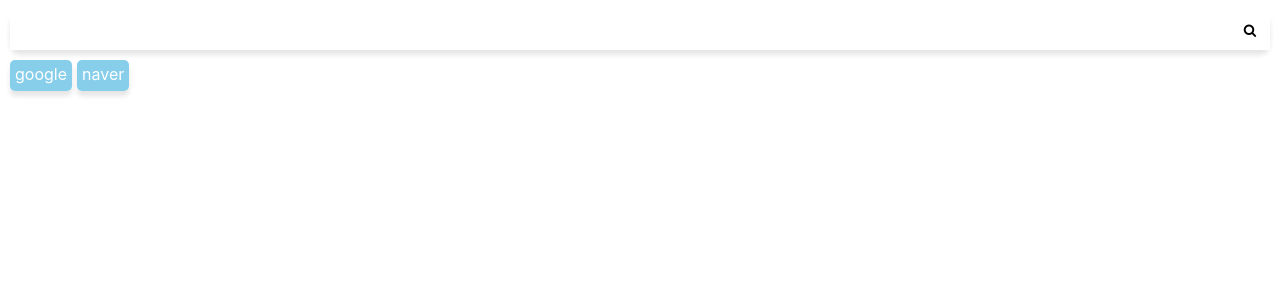
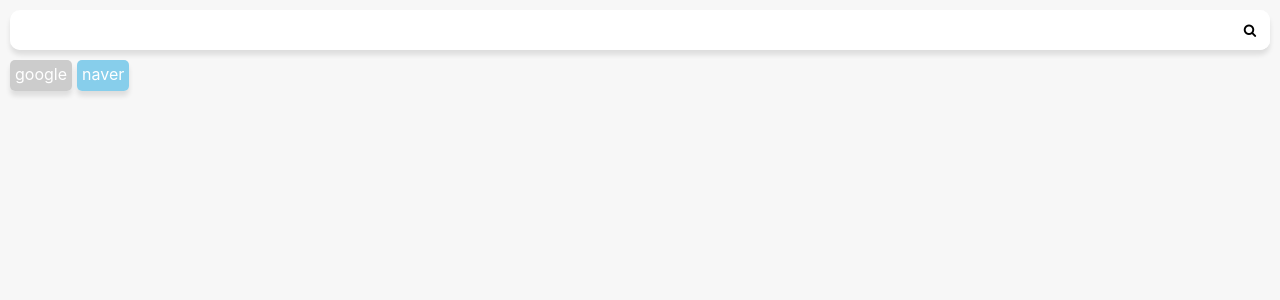
Before and after one commit to recordboy/scrap, a React (Create React App) app in the folder client/: page / in a window 1280 px wide. Shown: the top 300 px of the page. Built offline with nearby package versions, Linux system fonts and the light colour scheme.

Commit message:
배경 수정

```diff
--- a/client/src/App.css
+++ b/client/src/App.css
@@ -1,3 +1,14 @@
+html, body {
+  height: 100%;
+  background-color: #f7f7f7;
+}
+
+#root {
+  height: 100%;
+}
+
 .App {
   padding: 10px;
+  box-sizing: border-box;
+  height: 100%;
 }
--- a/client/src/App.tsx
+++ b/client/src/App.tsx
@@ -13,7 +13,7 @@ function App() {
     // },
   ]);
   const [portalList, setPortalList] = useState<any>([
-    { google: true },
+    { google: false },
     { naver: true },
   ]);
 
@@ -104,7 +104,7 @@ function App() {
   };
 
   return (
-    <div className="App" style={{ height: window.innerHeight }}>
+    <div className="App">
       <Loading isOnLoading={isOnLoading} />
       <SearchForm getSearchData={getSearchData} />
       <SelectForm portalList={portalList} setIsOnPortal={setIsOnPortal} />
--- a/client/src/components/SearchForm.scss
+++ b/client/src/components/SearchForm.scss
@@ -8,6 +8,7 @@
         padding: 0 40px 0 10px;
         border: none;
         box-sizing: border-box;
+        border-radius: 10px;
         width: 100%;
         height: 40px;
         background-color: #fff;
```
Also changed, not shown: 2 other files (tests, documents, lock files or other folders).
